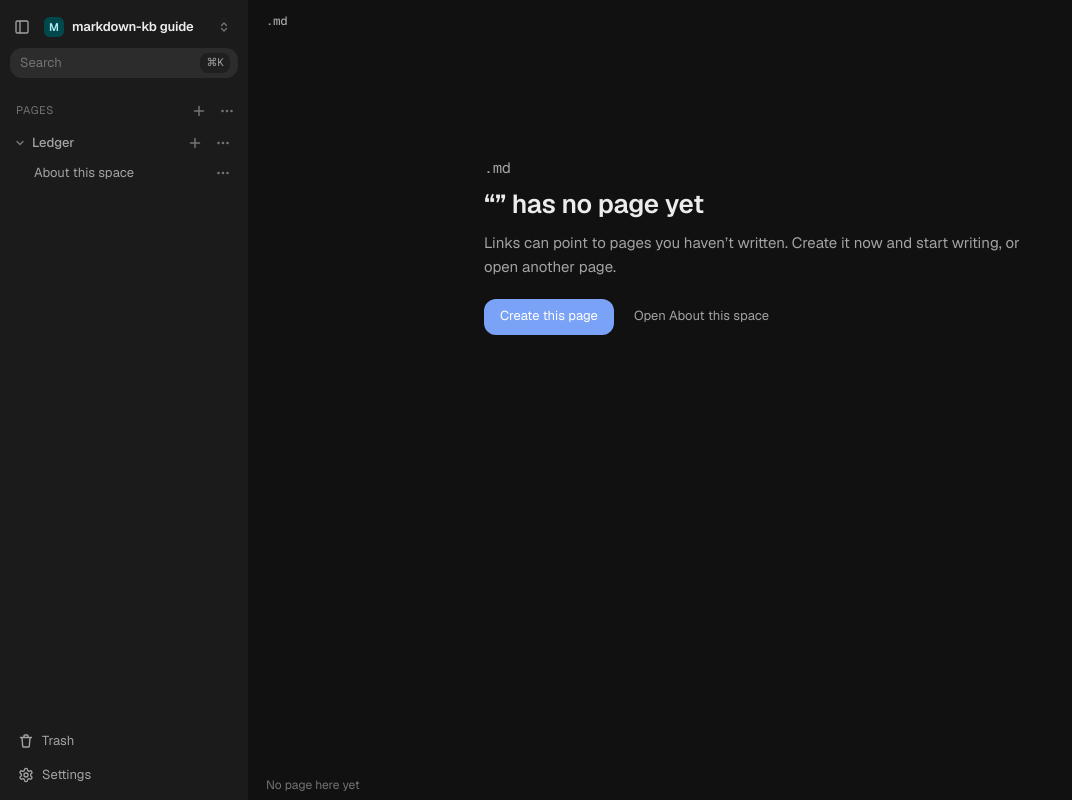
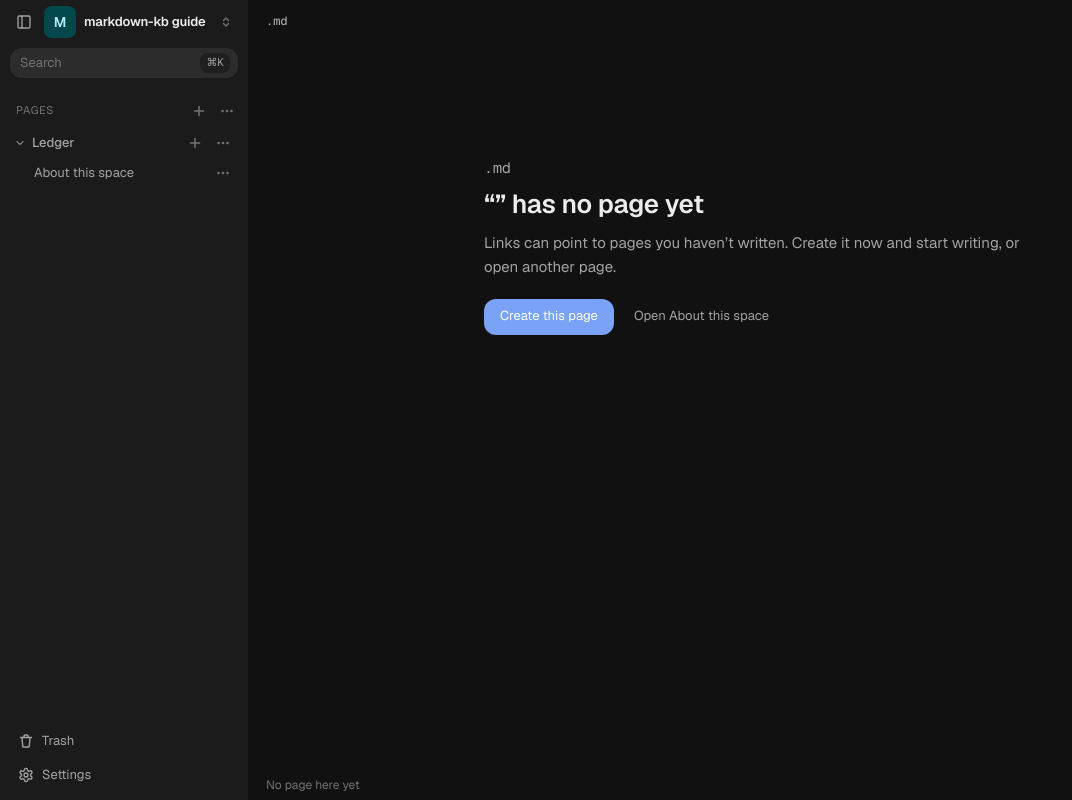
Before and after one commit to sebmendo1/markdown-knowledge-base, a Next.js app: page /guide in a window 1280 px wide. Shown: the whole page, without its empty margins (0-1072 px from the left). Built offline with nearby package versions, Linux system fonts and the light colour scheme.

Commit message:
Align the sidebar and page headers.

```diff
--- a/app/projects.css
+++ b/app/projects.css
@@ -27,7 +27,7 @@
   display: flex;
   align-items: center;
   gap: 8px;
-  padding: 0 8px;
+  padding: 0 8px 0 0;
   border: 0;
   border-radius: 10px;
   background: transparent;
@@ -43,6 +43,12 @@
   white-space: nowrap;
   font-weight: 600;
   letter-spacing: -0.01em;
+}
+.project-switch .project-tile {
+  width: 32px;
+  height: 32px;
+  border-radius: 8px;
+  font-size: 14px;
 }
 .project-switch-icon { flex: none; color: var(--text-faint); }
 
@@ -124,10 +130,12 @@
 
 .launcher { min-height: 100dvh; background: var(--bg); }
 .launcher-top {
-  height: 52px;
+  height: calc(44px + env(safe-area-inset-top));
   display: flex;
   align-items: center;
-  padding: 0 16px 0 24px;
+  gap: 4px;
+  padding: env(safe-area-inset-top) 8px 0;
+  box-sizing: border-box;
 }
 .launcher-brand { font-weight: 600; letter-spacing: -0.01em; }
 .launcher-body { width: min(1120px, 100%); margin: 0 auto; padding: 40px 32px 96px; }
@@ -249,12 +257,13 @@
 
 @media (pointer: coarse) {
   .project-switch { height: 44px; }
+  .project-switch .project-tile { width: 44px; height: 44px; border-radius: 12px; font-size: 17px; }
   .switcher-item { padding: 10px 8px; }
   .switcher-action { height: 44px; }
   .launcher-secondary, .launcher-primary { height: 44px; }
 }
 @media (max-width: 640px) {
-  .launcher-top { padding: 0 8px 0 18px; }
+  .launcher-top { padding-right: 8px; }
   .launcher-body { padding: 20px 16px 64px; }
   .launcher-head { flex-direction: column; align-items: stretch; gap: 16px; margin-bottom: 20px; }
   .launcher-head h1 { font-size: 24px; }
--- a/app/sidebar.css
+++ b/app/sidebar.css
@@ -5,16 +5,19 @@
   display: none;
 }
 .brand-row {
+  height: calc(44px + env(safe-area-inset-top));
   display: flex;
   align-items: center;
-  padding: 10px 10px 0 8px;
+  gap: 4px;
+  padding: env(safe-area-inset-top) 8px 0;
+  box-sizing: border-box;
 }
 .brand-row .brand {
   padding: 6px 8px;
 }
 .icon-button {
-  width: 28px;
-  height: 28px;
+  width: 32px;
+  height: 32px;
   display: inline-flex;
   align-items: center;
   justify-content: center;
```
